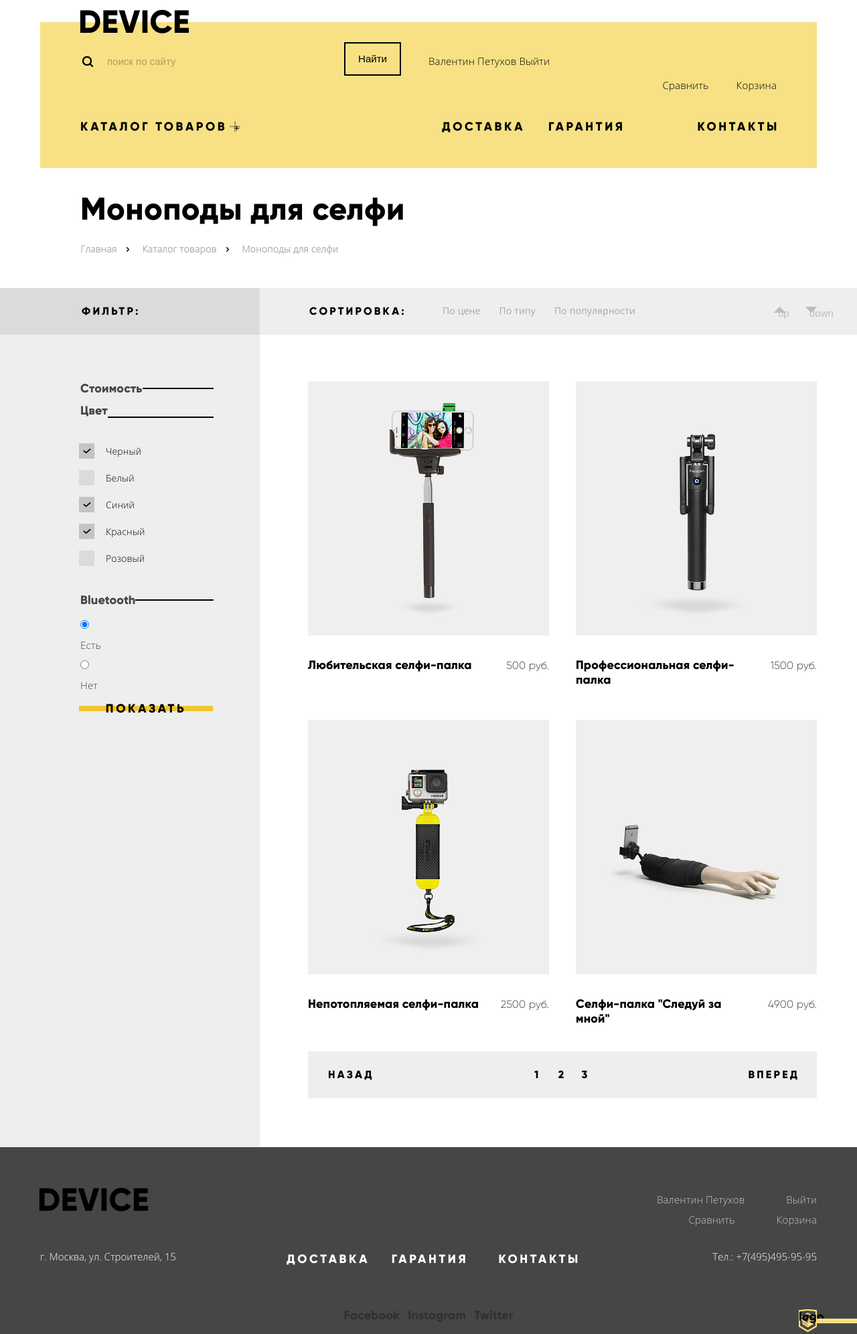
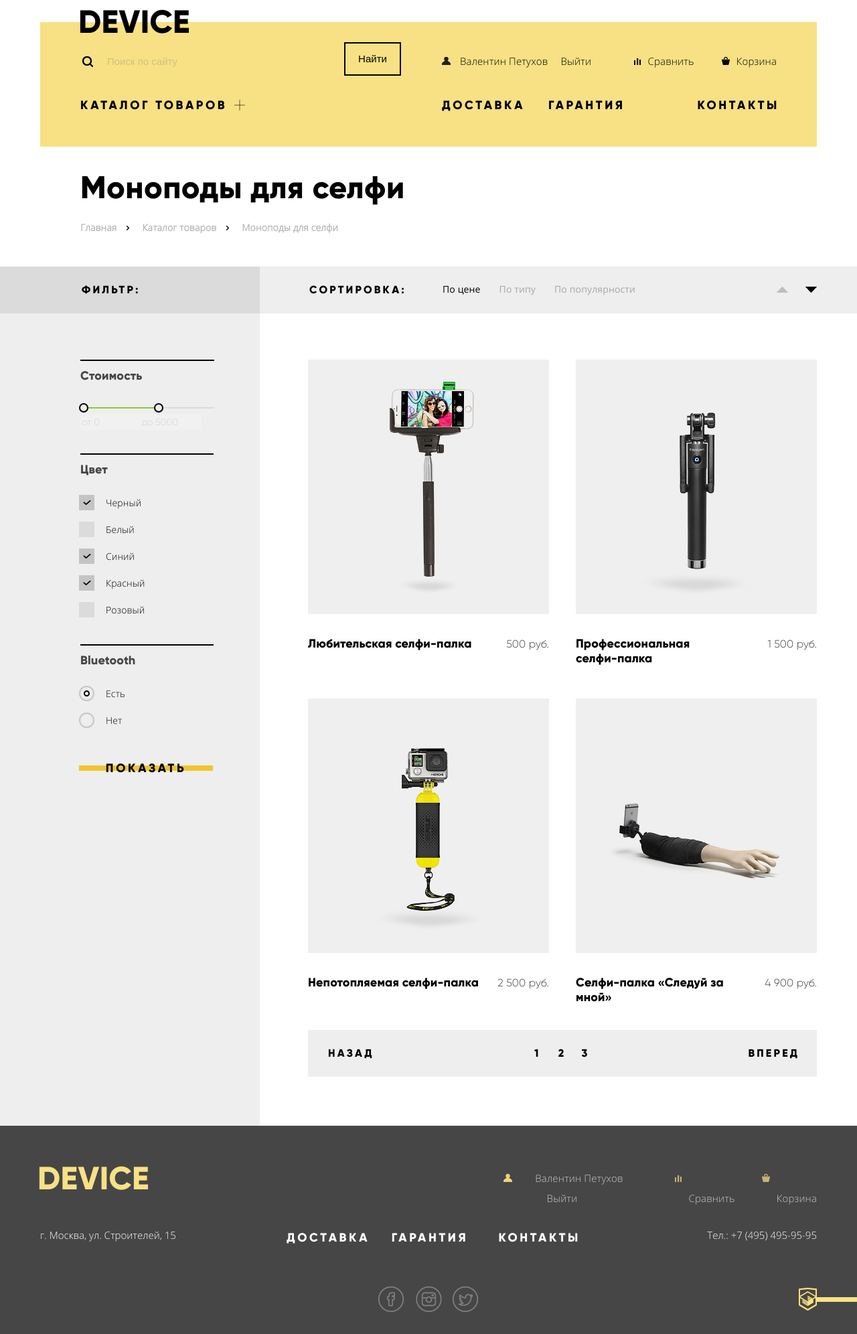
Before and after one commit to icapa9/147815-device, a plain HTML site: page device-inner.html in a window 1280 px wide. Shown: the part 7-1999 px from the top of the page at 67% size. Drawn offline with Linux system fonts and the light colour scheme; files whose address does not match are found by name.

Commit message:
Формы
Создана форма,
Мелкие исправления

```diff
--- a/device-inner.html
+++ b/device-inner.html
@@ -15,32 +15,28 @@
           </div>
           <div class="header-top-wrap">
             <div class="search">
-              <span class="loupe"></span>
-              <input type="text" name="search" value="поиск по сайту">
+              <input type="text" name="search" placeholder="Поиск по сайту">
               <button type="submit" name="button">Найти</button>
             </div><!--
             --><div class="header-top">
-              <div class="enter-exit">
-                <span class="enter-icon"></span>
+              <div class="header-enter-exit">
                 <a href="#">Валентин Петухов</a>
                 <a href="#">Выйти</a>
               </div>
-              <ul>
+              <ul class="top-icons">
                 <li>
-                  <span class="graph-icon"></span>
-                  <a href="#">Сравнить</a>
+                  <a class="compare-icon-head" href="#">Сравнить</a>
                 </li><!--
                 --><li>
-                  <span class="basket-icon"></span>
-                  <a href="#">Корзина</a>
+                  <a class="basket-icon-head" href="#">Корзина</a>
                 </li>
               </ul>
             </div>
           </div>
           <nav>
             <ul class="catalog-nav">
-              <li><a href="#">Каталог товаров</a>
-                <button type="button" name="open-menu">+</button>
+              <li><a class="open-menu" href="#">Каталог товаров</a>
+                <button type="button" name="open-menu"></button>
                 <div class="catalog-menu">
                   <ul class="column-1">
                     <li><a href="#">Виртуальная реальность</a></li>
@@ -77,26 +73,39 @@
             <section class="filter">
               <h4>Фильтр:</h4>
               <form class="inner-form" action="https://echo.htmlacademy.ru" method="post">
-                <fieldset>
-                  <legend><h4>Стоимость</h4></legend>
+                <fieldset class="price">
+                  <h4>Стоимость</h4>
+                  <div class="range-filter">
+                    <div class="range-controls">
+                      <div class="scale">
+                        <div class="bar"></div>
+                      </div>
+                      <div class="toggle toggle-min "></div>
+                      <div class="toggle toggle-max"></div>
+                    </div>
+                    <div class="price-controls">
+                      <input type="text" name="min-price" placeholder="от 0"><!--
+                      --><input type="text" name="max-price" placeholder="до 5000">
+                    </div>
+                  </div>
                 </fieldset>
                 <fieldset class="color">
-                  <legend><h4>Цвет</h4></legend>
+                  <h4>Цвет</h4>
                   <input type="checkbox" name="black" id="black" checked>
-                <label for="black">Черный</label>
+                  <label class="checked" for="black">Черный</label>
                   <input type="checkbox" name="white" id="white">
                   <label for="white">Белый</label>
                   <input type="checkbox" name="blue" id="blue" checked>
-                <label for="blue">Синий</label>
+                  <label class="checked" for="blue">Синий</label>
                   <input type="checkbox" name="red" id="red" checked>
-                <label for="red">Красный</label>
+                  <label class="checked" for="red">Красный</label>
                   <input type="checkbox" name="pink" id="pink">
                   <label for="pink">Розовый</label>
                 </fieldset>
-                <fieldset>
-                  <legend><h4>Bluetooth</h4></legend>
+                <fieldset class="bluetooth">
+                  <h4>Bluetooth</h4>
                   <input type="radio" name="bluetooth" value="yes" id="yes" checked>
-                <label for="yes">Есть</label>
+                  <label class="checked" for="yes">Есть</label>
                   <input type="radio" name="bluetooth" value="no" id="no">
                   <label for="no">Нет</label>
                 </fieldset>
@@ -107,14 +116,14 @@
               <div class="sort">
                 <h4>Сортировка:</h4>
                 <ul class="sort-list">
-                  <li><a href="#">По цене</a></li><!--
+                  <li><a class="active" href="#">По цене</a></li><!--
                   --><li><a href="#">По типу</a></li><!--
                   --><li><a href="#">По популярности</a></li>
                 </ul>
                 <div class="triangles">
                   <ul>
-                    <li><button class="up" type="button" name="up">up</button></li>
-                    <li><button class="down" type="button" name="down">down</button></li>
+                    <li><button class="up" type="button" name="up"></button></li><!--
+                    --><li class="active"><button class="down" type="button" name="down"></button></li>
                   </ul>
                 </div>
               </div>
@@ -133,8 +142,8 @@
                     <a href="#"><img src="img/item-2.jpg" width="360" height="380" alt="image"></a>
                   </div>
                   <div class="article-description">
-                    <a class="article-name" href="#">Профессиональная селфи-палка</a>
-                    <span class="article-cost">1500 руб.</span>
+                    <a class="article-name" href="#">Профессиональная<br> селфи-палка</a>
+                    <span class="article-cost">1 500 руб.</span>
                   </div>
                 </article><!--
                 --><article class="box">
@@ -143,7 +152,7 @@
                   </div>
                   <div class="article-description">
                     <a class="article-name" href="#">Непотопляемая селфи-палка</a>
-                    <span class="article-cost">2500 руб.</span>
+                    <span class="article-cost">2 500 руб.</span>
                   </div>
                 </article><!--
                 --><article class="box">
@@ -151,8 +160,8 @@
                     <a href="#"><img src="img/item-4.jpg" width="360" height="380" alt="image"></a>
                   </div>
                   <div class="article-description">
-                    <a class="article-name" href="#">Селфи-палка "Следуй за мной"</a>
-                    <span class="article-cost">4900 руб.</span>
+                    <a class="article-name" href="#">Селфи-палка &laquo;Следуй за мной&raquo;</a>
+                    <span class="article-cost">4 900 руб.</span>
                   </div>
                 </article>
                 <div class="pagination">
@@ -171,22 +180,19 @@
         <footer>
           <div class="footer-top">
             <div class="index-logo">
-              <a href="#">Device</a>
+              <a class="footer-logo" href="#">Device</a>
             </div><!--
             --><div class="footer-top-wrap">
-              <div class="enter-exit">
-                <span class="enter-icon"></span>
+              <div class="footer-enter-exit">
                 <a href="#">Валентин Петухов</a><!--
                 --><a href="#">Выйти</a>
               </div><!--
-              --><ul>
+              --><ul class="footer-icons">
                 <li>
-                  <span class="graph-icon"></span>
-                  <a href="#">Сравнить</a>
+                  <a class="compare-icon-footer" href="#">Сравнить</a>
                 </li><!--
                 --><li>
-                  <span class="basket-icon"></span>
-                  <a href="#">Корзина</a>
+                  <a class="basket-icon-footer" href="#">Корзина</a>
                 </li>
               </ul>
             </div>
@@ -195,26 +201,26 @@
             <div class="adress">
                 г. Москва, ул. Строителей, 15
             </div><!--
-            --><nav class="footer-nav">
-              <ul>
+            --><nav>
+              <ul class="footer-nav">
                 <li><a href="#">Доставка</a></li><!--
                 --><li><a href="#">Гарантия</a></li><!--
                 --><li><a href="#">Контакты</a></li>
               </ul>
             </nav><!--
             --><div class="tel">
-              Тел.: +7(495)495-95-95
+              Тел.: +7 (495) 495-95-95
             </div>
           </div>
           <div class="footer-bottom">
             <div class="social">
               <ul>
-                <li><a class="btn" href="#">Facebook</a></li><!--
-                --><li><a class="btn" href="#">Instagram</a></li><!--
-                --><li><a class="btn" href="#">Twitter</a></li>
+                <li><a class="social-fb" href="#"></a></li>
+                <li><a class="social-ins" href="#"></a></li>
+                <li><a class="social-tw" href="#"></a></li>
               </ul>
             </div>
-            <a class="made-by" href="#"><span class="made-by-logo">logo<span></a>
+            <a class="made-by" href="#"><span class="made-by-logo"><span></a>
           </div>
         </footer>
       </div>
```
Lines whose indentation alone changed are shown as unchanged.
